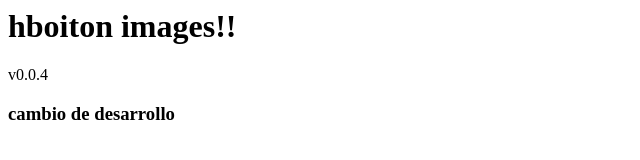
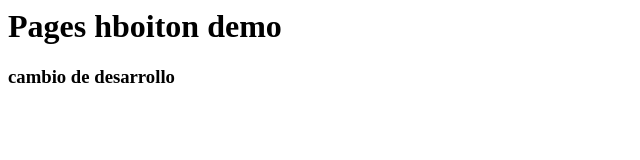
Before and after one commit to hugoboiton/test_circleci, a plain HTML site: page index.html in a window 1280 px wide. Shown: the whole page, without its empty margins (0-640 px from the left). Drawn offline with Linux system fonts and the light colour scheme.

Commit message:
add chages in pages index

```diff
--- a/index.html
+++ b/index.html
@@ -1,3 +1,2 @@
-<h1>hboiton images!!</h1>
-<p>v0.0.4</p>
+<h1> Pages hboiton demo</h1>
 <h3>cambio de desarrollo</h3>
```
